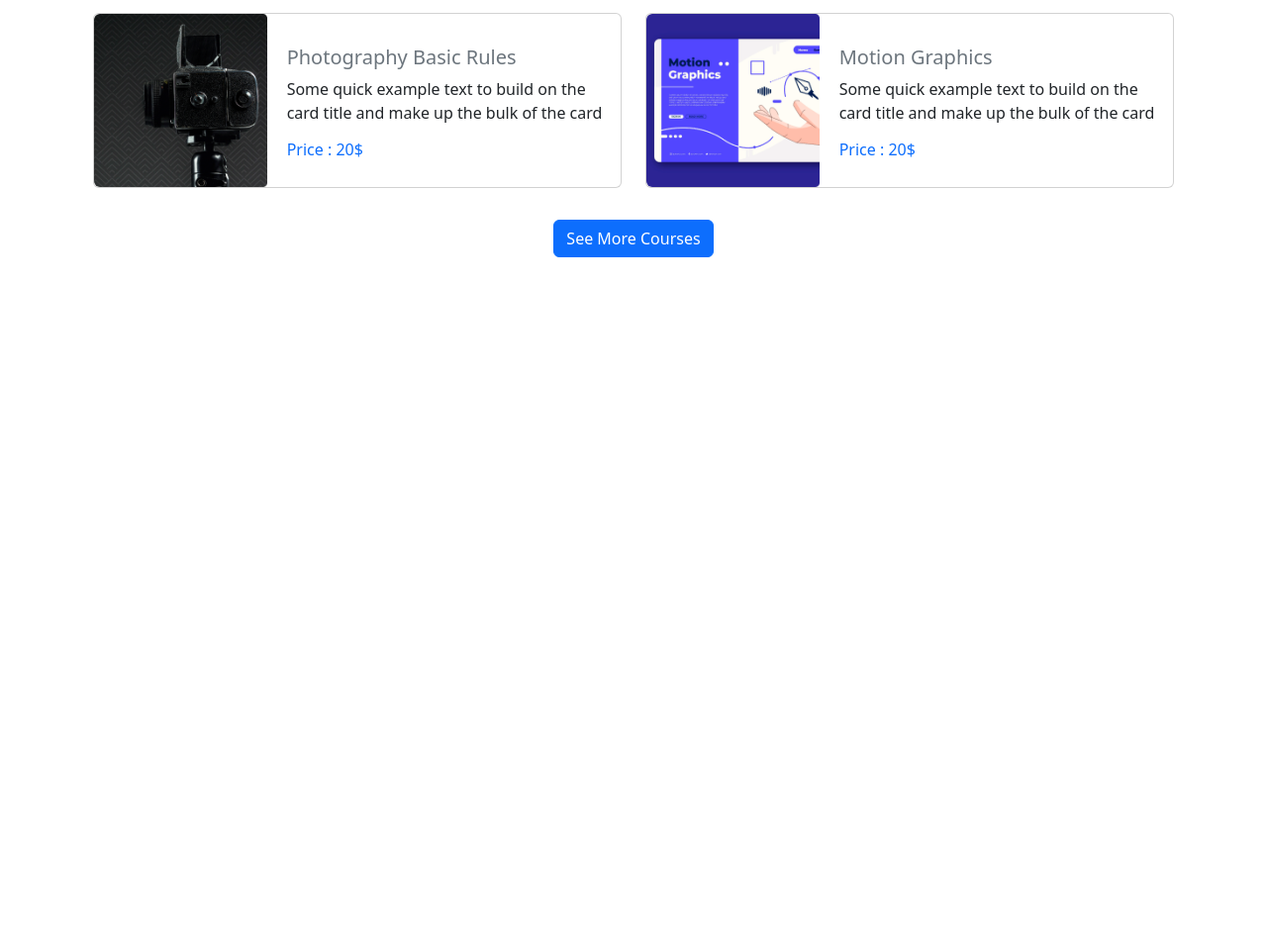
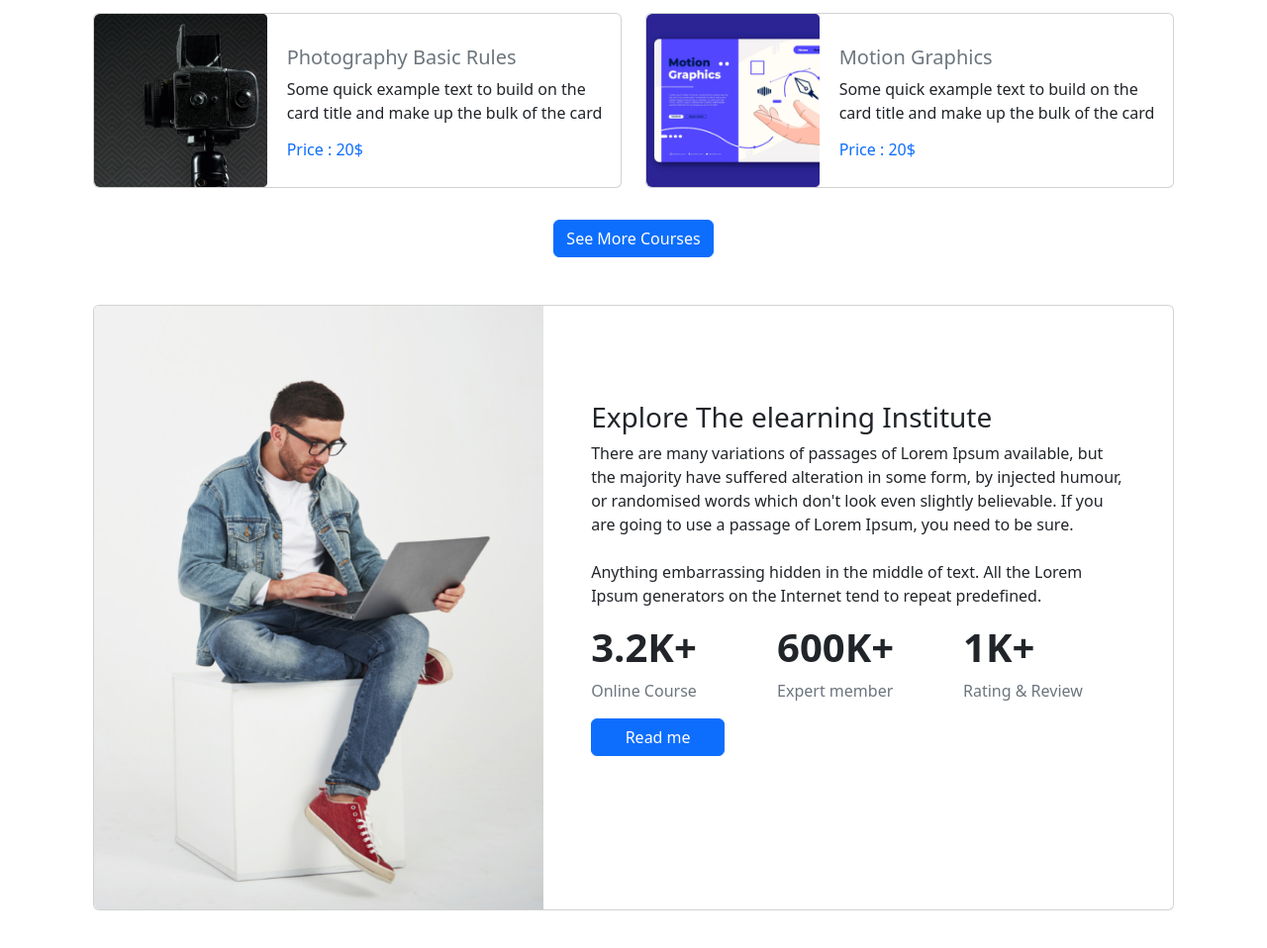
Before and after one commit to Mdtanvir71/3rd-assesment, a plain HTML site: page index.html in a window 1280 px wide. Shown: the part 1328-2286 px from the top of the page at 99% size. Before the commit the page ends 1588 px from the top, so only its background shows below. Drawn offline with nearby package versions, Linux system fonts and the light colour scheme.

Commit message:
four commit

```diff
--- a/index.html
+++ b/index.html
@@ -230,6 +230,56 @@
                 <button type="button" class="btn btn-primary text-white mt-3">See More Courses</button>
             </div>
         </section>
+
+        <!-- Elearning institute start -->
+        <section class="container py-5" id="deals">
+            <div class="card mb-3">
+                <div class="row g-0">
+                    <div class="col-md-5">
+                        <img src="images/working.png" class="img-fluid rounded-start" alt="...">
+                    </div>
+                    <div class="col-md-7">
+                        <div class="card-body mt-5 p-5">
+                            <div>
+                                <h3 class="card-title">Explore The elearning Institute</h3>
+                                <p class="card-text">There are many variations of passages of Lorem Ipsum available, but
+                                    the
+                                    majority have suffered alteration in some form, by injected humour, or randomised
+                                    words
+                                    which don't look even slightly believable. If you are going to use a passage of
+                                    Lorem
+                                    Ipsum, you need to be sure. <br> <br> Anything embarrassing hidden in the middle of
+                                    text. All the Lorem Ipsum generators on the Internet tend to repeat predefined.</p>
+                            </div>
+                            <div class=" mt-3 overflow-hidden">
+                                <div class="row gy-5">
+                                    <div class="col-4">
+                                        <h1 class="fw-bold"> 3.2K+</h1>
+                                        <p class="text-secondary">Online Course</p>
+                                    </div>
+                                    <div class="col-4">
+                                        <h1 class="fw-bold">600K+</h1>
+                                        <p class="text-secondary">Expert member</p>
+                                    </div>
+                                    <div class="col-4">
+                                        <h1 class="fw-bold">1K+</h1>
+                                        <p class="text-secondary">Rating & Review</p>
+                                    </div>
+                                </div>
+                            </div>
+
+                            <button class="btn btn-primary col-4 col-lg-3 col-md-5 col-sm-3 "> Read me</button>
+
+                        </div>
+
+                    </div>
+                </div>
+            </div>
+
+
+        </section>
+        <!-- Elearning institute end -->
+
         <script src="https://cdn.jsdelivr.net/npm/bootstrap@5.2.0/dist/js/bootstrap.bundle.min.js"
             integrity="sha384-A3rJD856KowSb7dwlZdYEkO39Gagi7vIsF0jrRAoQmDKKtQBHUuLZ9AsSv4jD4Xa"
             crossorigin="anonymous"></script>
```
